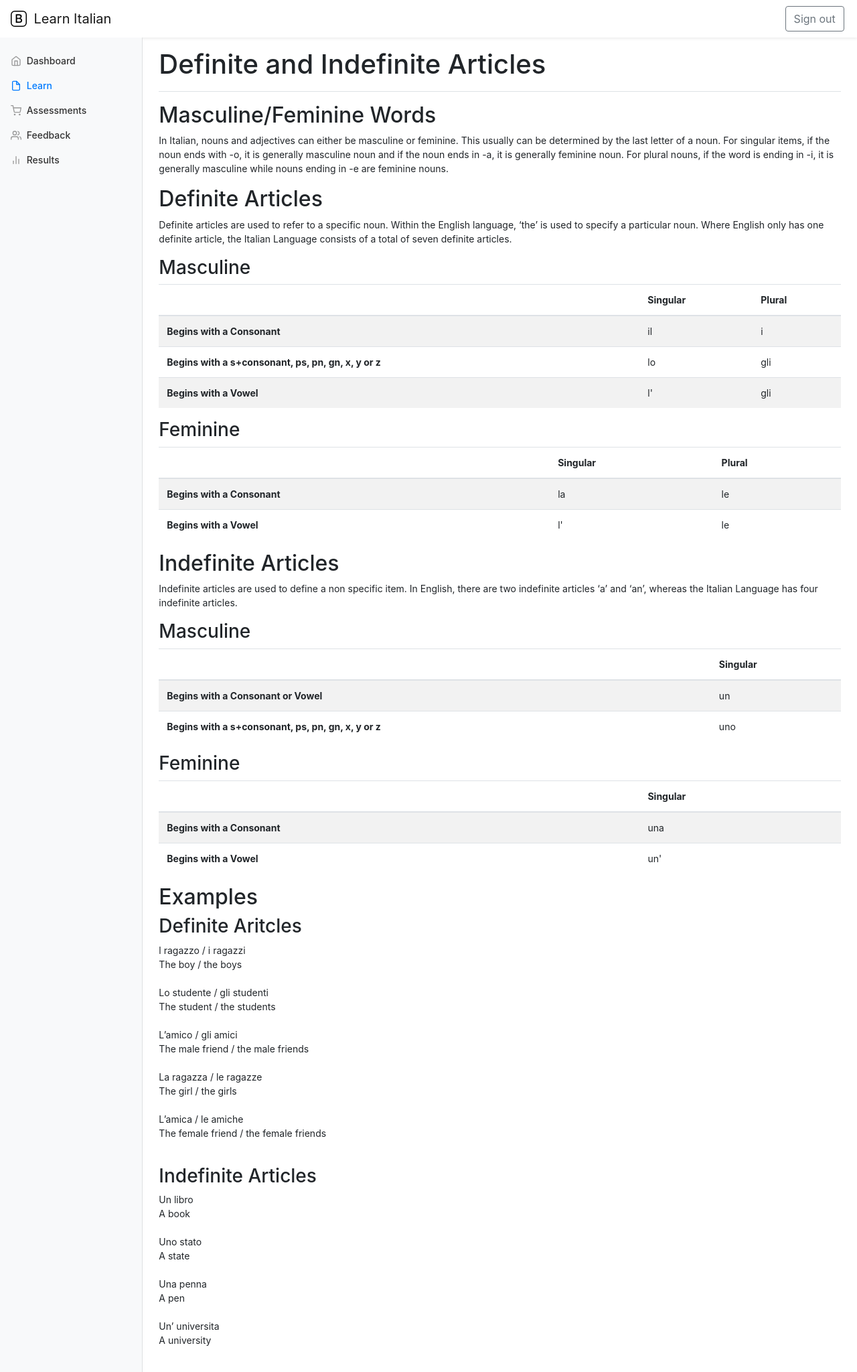
After one commit to aaronnorrish/Agile-Project, a Flask app: template learn_italian_flask/templates/articles.html in a window 1280 px wide. The commit adds this page. Shown: the whole page at 67% size. Run offline with Flask 2, Linux system fonts and the light colour scheme; the template is opened without the code that fills it, so the values that code supplies are empty; some libraries are stand-ins or nearby versions.

Commit message:
added articles

```diff
--- /dev/null
+++ b/learn_italian_flask/templates/articles.html
@@ -0,0 +1,148 @@
+{% extends "dashboard_template.html" %}
+
+{% set active_page = "learn" %}
+
+{% block styling %}
+<style>
+</style>
+{% endblock %}
+
+{% block heading %}
+<h1>Definite and Indefinite Articles</h1>
+{% endblock %}
+
+{% block main_content %}
+
+<h2>Masculine/Feminine Words</h2>
+<p>
+    In Italian, nouns and adjectives can either be masculine or feminine. This usually can be determined by the last letter of a noun. For singular items, if the noun ends with -o, it is  generally masculine noun and if the noun ends in -a, it is generally feminine noun. For plural nouns, if the word is ending in -i, it is generally masculine while nouns ending in -e are feminine nouns.
+</p>
+<h2>Definite Articles</h2>
+<p>
+    Definite articles are used to refer to a specific noun. Within the English language, ‘the’ is used to specify a particular noun. Where English only has one definite article, the Italian Language consists of a total of seven definite articles.
+</p>
+<h3>Masculine</h3>
+<div class="table-responsive">
+    <table class="table table-striped">
+    <thead>
+        <tr>
+        <th></th>
+        <th>Singular</th>
+        <th>Plural</th>
+        </tr>
+    </thead>
+    <tbody>
+        <tr>
+        <th>Begins with a Consonant</th>
+        <td>il</td>
+        <td>i</td>
+        </tr>
+        <tr>
+        <th>Begins with a s+consonant, ps, pn, gn, x, y or z</th>
+        <td>lo</td>
+        <td>gli</td>
+        </tr>
+        <tr>
+        <th>Begins with a Vowel</th>
+        <td>l'</td>
+        <td>gli</td>
+        </tr>
+    </tbody>
+    </table>
+</div>
+<h3>Feminine</h3>
+<div class="table-responsive">
+    <table class="table table-striped">
+    <thead>
+        <tr>
+        <th></th>
+        <th>Singular</th>
+        <th>Plural</th>
+        </tr>
+    </thead>
+    <tbody>
+        <tr>
+        <th>Begins with a Consonant</th>
+        <td>la</td>
+        <td>le</td>
+        </tr>
+        <tr>
+        <th>Begins with a Vowel</th>
+        <td>l'</td>
+        <td>le</td>
+        </tr>
+    </tbody>
+    </table>
+</div>
+<h2>Indefinite Articles</h2>
+<p>
+    Indefinite articles are used to define a non specific item. In English, there are two indefinite articles ‘a’ and ‘an’, whereas the Italian Language has four indefinite articles.
+</p>
+<h3>Masculine</h3>
+<div class="table-responsive">
+    <table class="table table-striped">
+    <thead>
+        <tr>
+        <th></th>
+        <th>Singular</th>
+        </tr>
+    </thead>
+    <tbody>
+        <tr>
+        <th>Begins with a Consonant or Vowel</th>
+        <td>un</td>
+        </tr>
+        <tr>
+        <th>Begins with a s+consonant, ps, pn, gn, x, y or z</th>
+        <td>uno</td>
+        </tr>
+    </tbody>
+    </table>
+</div>
+<h3>Feminine</h3>
+<div class="table-responsive">
+    <table class="table table-striped">
+    <thead>
+        <tr>
+        <th></th>
+        <th>Singular</th>
+        </tr>
+    </thead>
+    <tbody>
+        <tr>
+        <th>Begins with a Consonant</th>
+        <td>una</td>
+        </tr>
+        <tr>
+        <th>Begins with a Vowel</th>
+        <td>un'</td>
+        </tr>
+    </tbody>
+    </table>
+</div>
+<h2>Examples</h2>
+<h3>Definite Aritcles</h3>
+<p>
+    l ragazzo / i ragazzi<br>
+    The boy / the boys<br><br>
+    Lo studente / gli studenti<br>
+    The student / the students<br><br>
+    L’amico / gli amici<br>
+    The male friend / the male friends<br><br>
+    La ragazza / le ragazze<br>
+    The girl / the girls<br><br>
+    L’amica / le amiche<br>
+    The female friend / the female friends<br><br>
+</p>
+<h3>Indefinite Articles</h3>
+<p>
+    Un libro<br>
+    A book<br><br>
+    Uno stato<br>
+    A state<br><br>
+    Una penna<br>
+    A pen<br><br>
+    Un’ universita<br>
+    A university<br><br>
+</p>
+{% endblock %}
--- a/learn_italian_flask/templates/colours.html
+++ b/learn_italian_flask/templates/colours.html
@@ -8,7 +8,7 @@
 {% endblock %}
 
 {% block heading %}
-<h1>Alphabet</h1>
+<h1>Colours</h1>
 {% endblock %}
 
 {% block  main_content %}
```
